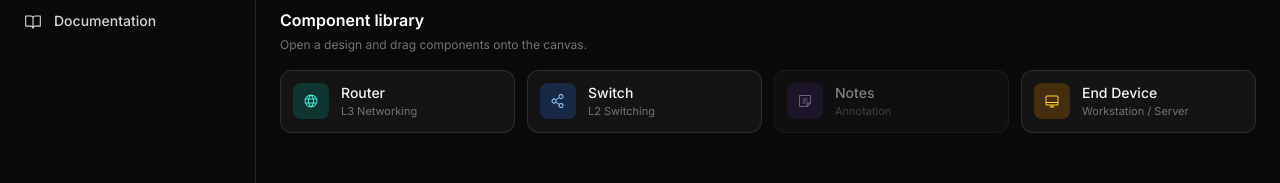
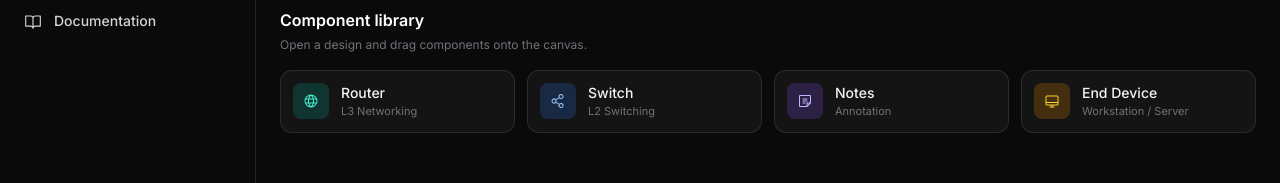
Before and after one commit to Abdisamad001/TopoScribe-AI, a Next.js app in the folder frontend/: page / in a window 1280 px wide. Shown: the part 519-702 px from the top of the page. Built offline with nearby package versions, Linux system fonts and the light colour scheme; no server answers.

Commit message:
Note Card Updated

```diff
--- a/frontend/src/components/home/HomeView.tsx
+++ b/frontend/src/components/home/HomeView.tsx
@@ -8,7 +8,7 @@ import DesignCardGrid from './DesignCardGrid';
 const LIBRARY_CARDS = [
     { title: 'Router', subtitle: 'L3 Networking', Icon: GlobeIcon, chipClass: 'bg-teal-500/20 text-teal-300' },
     { title: 'Switch', subtitle: 'L2 Switching', Icon: ShareNetworkIcon, chipClass: 'bg-blue-500/20 text-blue-300' },
-    { title: 'Notes', subtitle: 'Annotation', Icon: NoteIcon, chipClass: 'bg-violet-500/20 text-violet-300', disabled: true },
+    { title: 'Notes', subtitle: 'Annotation', Icon: NoteIcon, chipClass: 'bg-violet-500/20 text-violet-300' },
     { title: 'End Device', subtitle: 'Workstation / Server', Icon: DesktopIcon, chipClass: 'bg-amber-500/20 text-amber-300' },
 ];
 
@@ -112,12 +112,8 @@ export default function HomeView({
                         </p>
                     </div>
                     <div className="ui-grid">
-                        {LIBRARY_CARDS.map(({ title, subtitle, Icon, chipClass, disabled }) => (
-                            <div
-                                key={title}
-                                title={disabled ? 'Coming soon' : undefined}
-                                className={`library-card ${disabled ? 'opacity-50' : ''}`}
-                            >
+                        {LIBRARY_CARDS.map(({ title, subtitle, Icon, chipClass }) => (
+                            <div key={title} className="library-card">
                                 <div className={`library-card__chip ${chipClass}`}>
                                     <Icon size={16} weight="regular" />
                                 </div>
--- a/frontend/src/components/topology/TopologyEditor.tsx
+++ b/frontend/src/components/topology/TopologyEditor.tsx
@@ -497,7 +497,6 @@ export default function TopologyEditor({
                                         key={type}
                                         draggable={!disabled}
                                         onDragStart={disabled ? undefined : (event) => onDragStart(event, type)}
-                                        title={disabled ? 'Coming soon' : undefined}
                                         className={`group flex items-center gap-3 rounded-lg border border-white/5 bg-white/[0.03] p-2.5 transition-colors ${disabled ? 'cursor-not-allowed opacity-50' : 'cursor-grab hover:bg-white/[0.06]'}`}
                                     >
                                         <div className={`flex h-8 w-8 shrink-0 items-center justify-center rounded-md ${chipClass}`}>
@@ -507,9 +506,6 @@ export default function TopologyEditor({
                                             <div className={`text-sm font-medium text-zinc-100 transition-colors ${titleHoverClass}`}>{title}</div>
                                             <div className="text-[11px] text-zinc-500">{subtitle}</div>
                                         </div>
-                                        {disabled && (
-                                            <span className="ml-auto rounded-full border border-white/10 px-1.5 py-0.5 text-[10px] text-zinc-500">Soon</span>
-                                        )}
                                     </div>
                                 ))}
                             </div>
```
Also changed, not shown: 1 other file (tests, documents, lock files or other folders).
